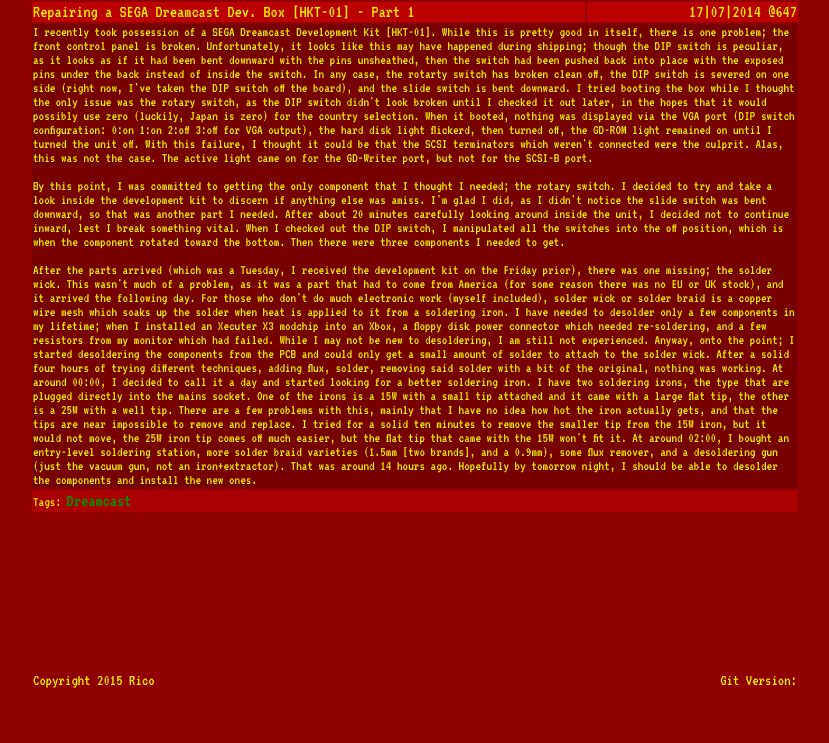
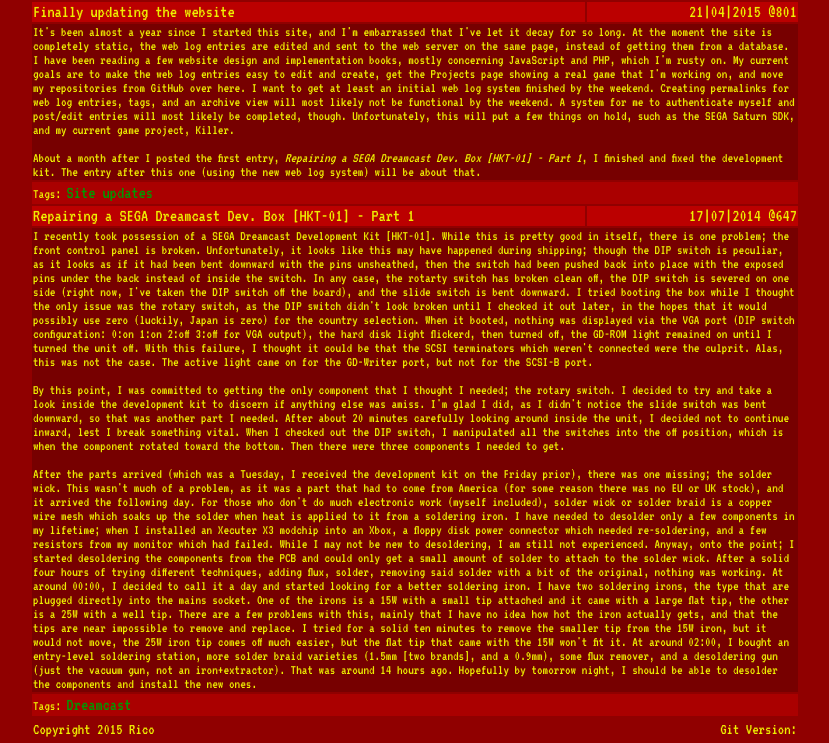
Before and after one commit to RedRingRico/redringrico.com, a PHP site: page /weblog in a window 1280 px wide. Shown: the part 106-849 px from the top of the page, without its empty margins (225-1054 px from the left). Before the commit the page ends 794 px from the top, so only its background shows below. Run offline with PHP 8.4, Linux system fonts and the light colour scheme.

Commit message:
Added another web log entry, before the web log system is implemented

```diff
--- a/weblog/index.php
+++ b/weblog/index.php
@@ -2,7 +2,7 @@
 <html>
 	<head>
 		<title>Red Ring Rico's Game Programming Web Zone</title>
-		<link href='http://fonts.googleapis.com/css?family=VT323' rel='stylesheet' type='text/css'>
+		<link href='https://fonts.googleapis.com/css?family=VT323' rel='stylesheet' type='text/css'>
 		<link href="../common/default.css" rel="stylesheet" type="text/css">
 	</head>
 	<body>
@@ -11,6 +11,31 @@
 
 			<div id="body">
 				<table style="width:100%">
+					<tr style="background-color:#BB0000; font-size:18px">
+						<td>Finally updating the website</td>
+						<td style="text-align:right">21|04|2015 @801</td>
+					</tr>
+					<tr style="background-color:#770000; font-size:14px">
+						<td colspan="2">
+							It's been almost a year since I started this site, and I'm embarrassed that I've let it decay for so long.
+							At the moment the site is completely static, the web log entries are edited and sent to the web server on the same page, instead of getting them from a database.
+							I have been reading a few website design and implementation books, mostly concerning JavaScript and PHP, which I'm rusty on.
+							My current goals are to make the web log entries easy to edit and create, get the Projects page showing a real game that I'm working on, and move my repositories from GitHub over here.
+							I want to get at least an initial web log system finished by the weekend.
+							Creating permalinks for web log entries, tags, and an archive view will most likely not be functional by the weekend.
+							A system for me to authenticate myself and post/edit entries will most likely be completed, though.
+							Unfortunately, this will put a few things on hold, such as the SEGA Saturn SDK, and my current game project, Killer.
+							<br/>
+							<br/>
+							About a month after I posted the first entry, <i>Repairing a SEGA Dreamcast Dev. Box [HKT-01] - Part 1</i>, I finished and fixed the development kit.
+							The entry after this one (using the new web log system) will be about that.
+						</td>
+					</tr>
+					<tr>
+						<td colspan="2" style="background-color:#AA0000; font-size:14px">
+							Tags: <a href="">Site updates</a>
+						</td>
+					</tr>
 					<tr style="background-color:#BB0000; font-size:18px">
 						<td>Repairing a SEGA Dreamcast Dev. Box [HKT-01] - Part 1</td>
 						<td style="text-align:right">17|07|2014 @647</td>
```
